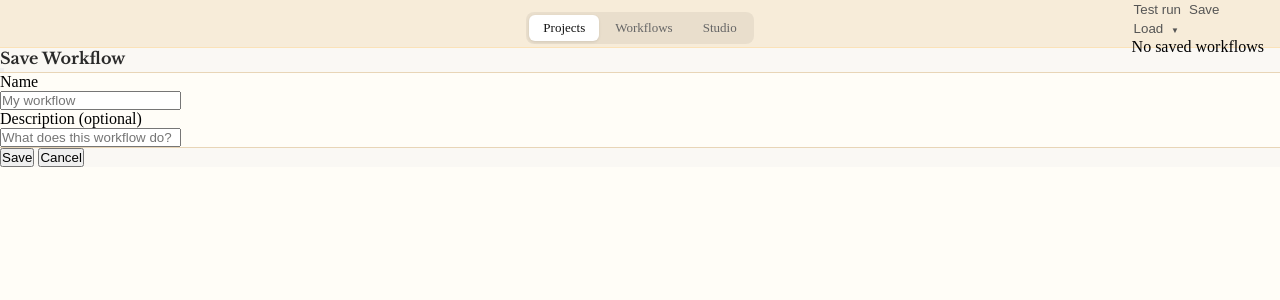
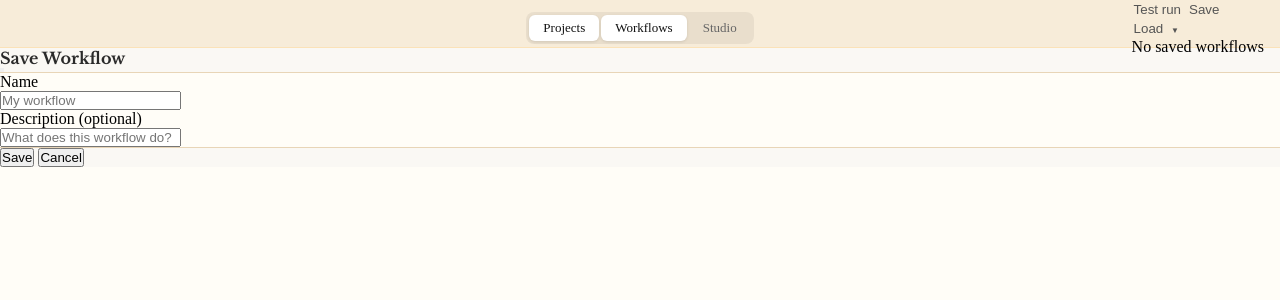
Before and after one commit to datamarkin/datamarkin, a Flask app: template templates/agentui_header.html in a window 1280 px wide. Shown: the top 300 px of the page. Run offline with Flask 3, Linux system fonts and the light colour scheme; the template is opened without the code that fills it, so the values that code supplies are empty.

Commit message:
Make "Workflows" tab non-clickable and update active tab styling.

```diff
--- a/templates/agentui_header.html
+++ b/templates/agentui_header.html
@@ -9,7 +9,7 @@
     <div class="dm-wf-bar-center">
         <div class="dm-wf-actions">
             <a href="{{ url_for('projects') }}" class="tab-pill {{ 'is-active' if active_tab == 'projects' }}">Projects</a>
-            <a href="{{ url_for('agentui.serve_app') }}" class="tab-pill {{ 'is-active' if active_tab == 'workflows' }}">Workflows</a>
+            <span class="tab-pill is-active">Workflows</span>
             <a href="{{ url_for('studio') }}" class="tab-pill {{ 'is-active' if active_tab == 'studio' }}">Studio</a>
         </div>
         {#        <div class="dm-wf-actions">#}
@@ -132,6 +132,10 @@
         padding: 3px;
     }
 
+    .dm-wf-actions .tab-pill.is-active {
+        cursor: default;
+    }
+
     .dm-wf-actions .button.is-app {
         background: none;
         border-color: transparent;
```
